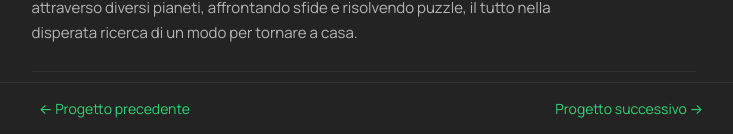
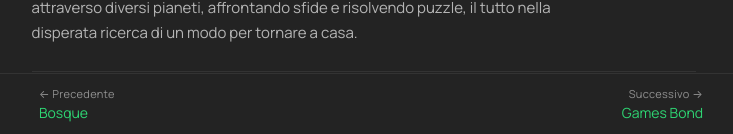
Before and after one commit to camilla-bianca/camilla-bianca.github.io, a React (Vite) app: page /progetti/astrofox in a window 1280 px wide. Shown: the part 666-800 px from the top of the page, without its empty margins (269-1002 px from the left). Built offline with nearby package versions, Linux system fonts and the light colour scheme.

Commit message:
add name in prev/next project nav footer

```diff
--- a/src/components/ProjectNav.css
+++ b/src/components/ProjectNav.css
@@ -11,16 +11,37 @@
 .project-nav-fixed-inner {
   max-width: 720px;
   margin: 0 auto;
-  padding: 16px 28px;
+  padding: 12px 28px;
   display: flex;
   justify-content: space-between;
   align-items: center;
+  gap: 16px;
 }
 
-.project-nav-fixed-inner a {
-  font-size: 14px;
+.nav-link {
+  display: flex;
+  flex-direction: column;
+  gap: 2px;
+  min-width: 0;
+  max-width: 45%;
 }
 
-.project-nav-fixed-inner .next {
+.nav-link.next {
   margin-left: auto;
+  align-items: flex-end;
+  text-align: right;
 }
+
+.nav-label {
+  font-size: 11px;
+  color: var(--text-muted);
+  letter-spacing: 0.03em;
+}
+
+.nav-title {
+  font-size: 14px;
+  white-space: nowrap;
+  overflow: hidden;
+  text-overflow: ellipsis;
+  max-width: 100%;
+}
--- a/src/components/ProjectNav.jsx
+++ b/src/components/ProjectNav.jsx
@@ -6,10 +6,16 @@ function ProjectNav({ previous, next }) {
     <div className="project-nav-fixed">
       <div className="project-nav-fixed-inner">
         {previous ? (
-          <Link to={`/progetti/${previous.slug}`} className="link-accent">← Progetto precedente</Link>
+          <Link to={`/progetti/${previous.slug}`} className="nav-link prev link-accent">
+            <span className="nav-label">← Precedente</span>
+            <span className="nav-title">{previous.title}</span>
+          </Link>
         ) : <span></span>}
         {next && (
-          <Link to={`/progetti/${next.slug}`} className="next link-accent">Progetto successivo →</Link>
+          <Link to={`/progetti/${next.slug}`} className="nav-link next link-accent">
+            <span className="nav-label">Successivo →</span>
+            <span className="nav-title">{next.title}</span>
+          </Link>
         )}
       </div>
     </div>
```
